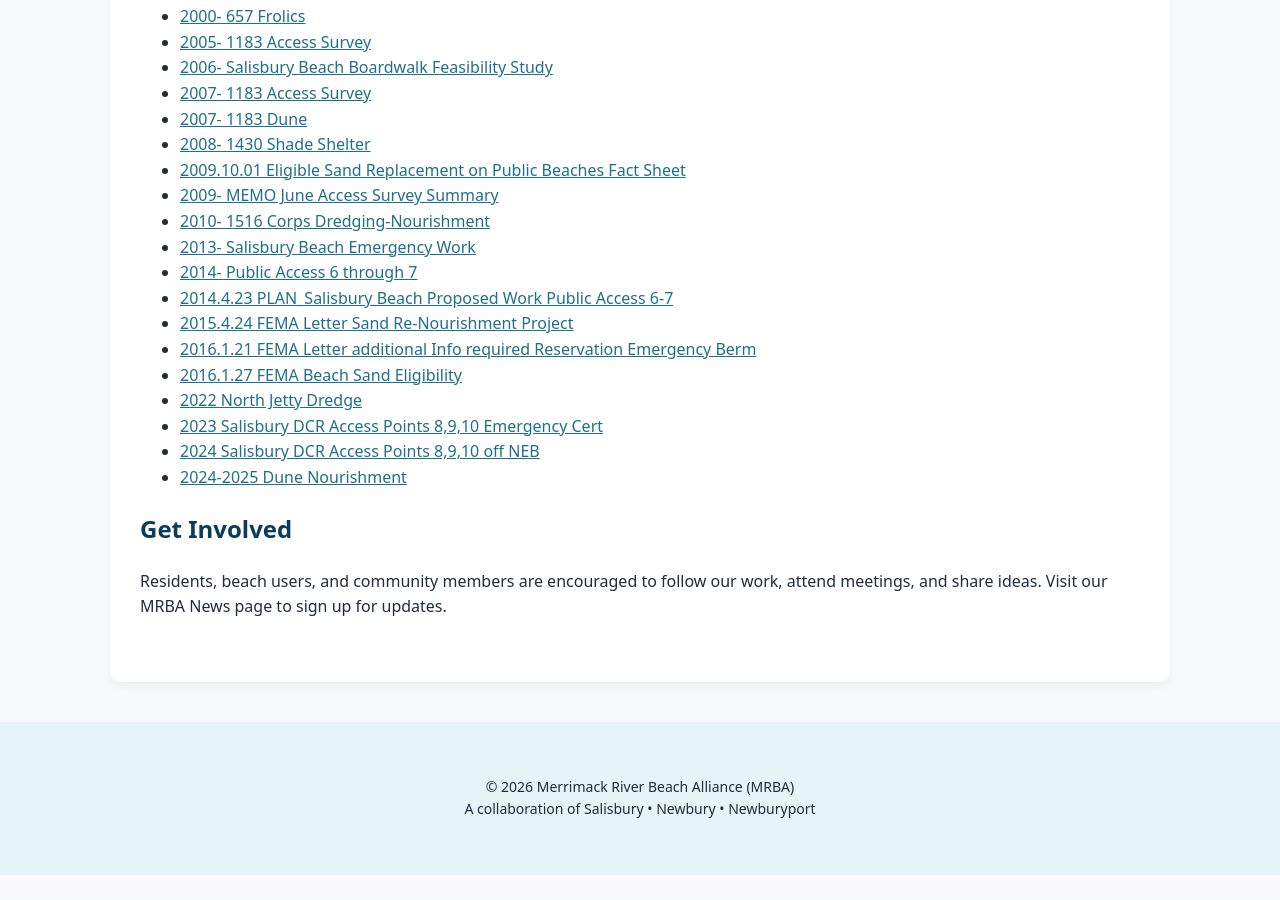
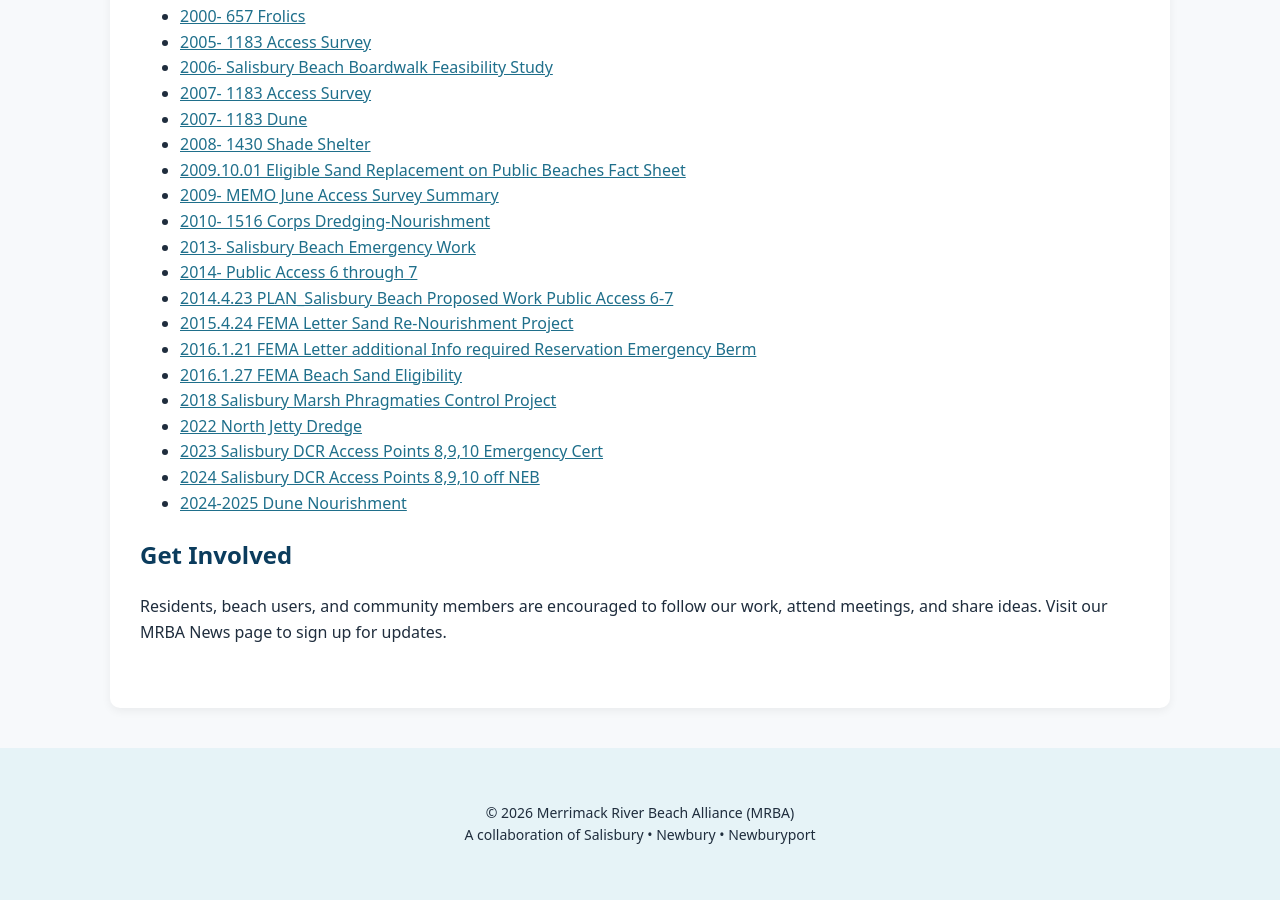
Before and after one commit to MAMRBAGOV/mamrba.gov, a Jekyll site: the page built from index.md, in a window 1280 px wide and 900 px high, scrolled down 2099 px. Built offline with Jekyll 4.4.1, drawn with Linux system fonts in a browser that asks for light colours; before the commit the page ends 2974 px from its top, so only the background shows below that.

Commit message:
Update index.md

```diff
--- a/index.md
+++ b/index.md
@@ -109,6 +109,7 @@ title: Page Title
 - [2015.4.24 FEMA Letter Sand Re-Nourishment Project](/assets/docs/2015.4.24 FEMA Letter Sand Re-Nourishment Project.pdf)
 - [2016.1.21 FEMA Letter additional Info required Reservation Emergency Berm](/assets/docs/2016.1.21 FEMA Letter additional Info required Reservation Emergency Berm.pdf)
 - [2016.1.27 FEMA Beach Sand Eligibility](/assets/docs/2016.1.27 FEMA Beach Sand Eligibility.pdf)
+- [2018 Salisbury Marsh Phragmaties Control Project](/assets/docs/DOA Phrag Contol 2018.pdf)
 - [2022 North Jetty Dredge](/assets/docs/NOI+Attachments Submittal.pdf)
 - [2023 Salisbury DCR Access Points 8,9,10 Emergency Cert](/assets/docs/2023 Salisbury DCR Access Points 8,9,10 Emergency Cert.pdf)
 - [2024 Salisbury DCR Access Points 8,9,10 off NEB](/assets/docs/2024 Salisbury DCR Access Points 8,9,10 off NEB.pdf)
```
